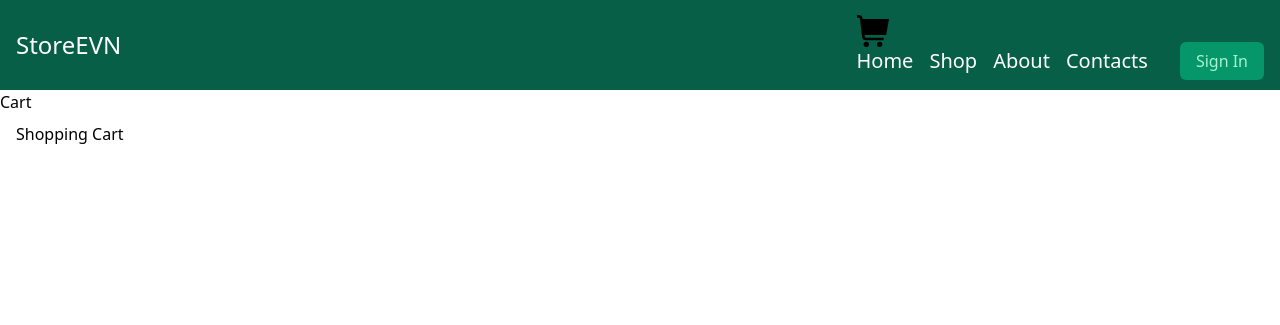
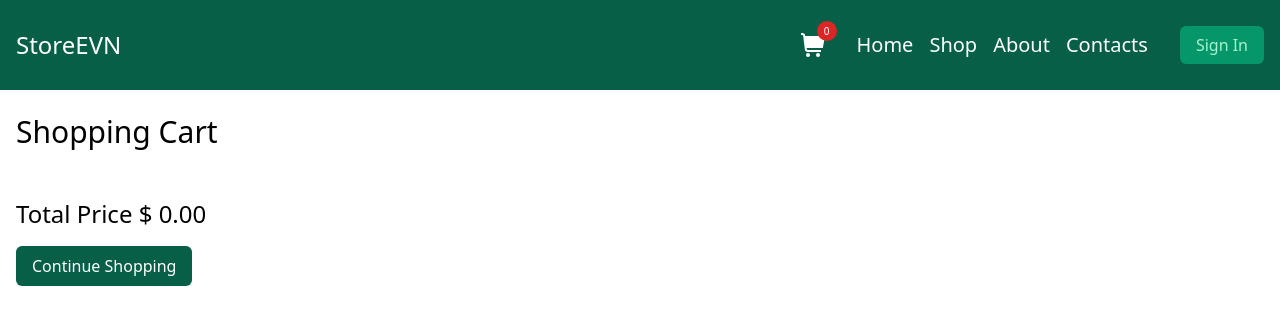
Before and after one commit to aghababyanara/Store, a Django app: page /cart/ in a window 1280 px wide. Shown: the top 325 px of the page. Run offline with Django 5.2, Linux system fonts and the light colour scheme; some libraries are stand-ins or nearby versions.

Commit message:
added cart all

```diff
--- a/cart/cart.py
+++ b/cart/cart.py
@@ -10,7 +10,6 @@ class Cart:
 
         if not cart:
             cart = self.session[settings.CART_SESSION_ID] = {}
-
         self.cart = cart
 
     def add(self, product, quantity=1, override_quantity=False):
@@ -40,6 +39,7 @@ class Cart:
         product_ids = self.cart.keys()
         products = Product.objects.filter(id__in=product_ids)
         cart = self.cart.copy()
+
         for product in products:
             cart[str(product.id)]["product"] = product
 
@@ -54,14 +54,7 @@ class Cart:
     def clear(self):
         del self.session[settings.CART_SESSION_ID]
 
-    # def get_total_price(self):
-    #     total = (
-    #         (
-    #             Decimal(item["price"]) -
-    #             Decimal(item["price"]) *
-    #             Decimal(item["product"].discount / 100)
-    #         )
-    #         * item["quantity"] for item in self.cart.values()
-    #     )
-
-    #     return format(total, ".2f")
+    def get_total_price(self):
+        total = sum((Decimal(item["price"]) - (Decimal(item["price"]) * Decimal(
+            item["product"].discount / 100))) * item["quantity"] for item in self.cart.values())
+        return format(total, ".2f")
--- a/cart/forms.py
+++ b/cart/forms.py
@@ -4,11 +4,11 @@ PRODUCT_QUANTITY_CHOICES = [(i, str(i)) for i in range(1, 11)]
 
 
 class CartAddProductForm(forms.Form):
-    quantity = forms.TypedMultipleChoiceField(
+    quantity = forms.TypedChoiceField(
         choices=PRODUCT_QUANTITY_CHOICES,
         coerce=int
     )
-    overried = forms.BooleanField(
+    override = forms.BooleanField(
         required=False,
         initial=False,
         widget=forms.HiddenInput
--- a/cart/templates/cart/cart_detail.html
+++ b/cart/templates/cart/cart_detail.html
@@ -4,49 +4,67 @@
 {% block title %} Cart {% endblock %}
 
 {% block header %}
-  <h1>Cart</h1>
+  <div class="container mx-auto px-4 py-2">
+    <h1 class="text-3xl my-4">Shopping Cart</h1>
+  </div>
+
 {% endblock header %}
-
 
 {% block content %}
   <main class="container mx-auto px-4 py-2">
-    <h2>Shopping Cart</h2>
-
-    <div>
-      {% for item in cart  %}
+    <div class="bg-emerald-800 rounded-md mb-4">
+      {% for item in cart %}
         {% with product=item.product %}
-          <div>
+          <div class="p-4">
+            <div class="flex gap-4 mb-2">
+              <div class="min-w-[64px] h-[64px]">
+                {% if product.image %}
+                  <img class="w-[64px] h-[64px] object-cover" src="{{product.image.url}}" alt="{{product.name}}">
+                {% else %}
+                  <img class="w-[64px] h-[64px] object-cover" src="https://thumb.ac-illust.com/b1/b170870007dfa419295d949814474ab2_t.jpeg" alt="{{product.name}}">
+                {% endif %}
+              </div>
+              <h4 class="text-white mb-2">
+                <a href="{{product.get_absolute_url}}">
+                  {{product.name}}
+                </a>
+              </h4>
+            </div>
+            <p class="text-white mb-2">Quantity: {{item.quantity}}</p>
             <div>
-              {% if product.image %}
-                <img class="w-full h-full object-cover" src="{{product.image.url}}" alt="{{product.name}}">
+              {% if product.discount %}
+                <p class="line-through text-gray-400">$ {{product.price}}</p>
+                <p class="text-white mb-2">$ {{product.discount_price}}</p>
               {% else %}
-                <img class="w-full h-full object-cover" src="https://thumb.ac-illust.com/b1/b170870007dfa419295d949814474ab2_t.jpeg" alt="{{product.name}}">
+                <p class="text-white mb-2">$ {{product.price}}</p>
               {% endif %}
             </div>
-            <h4>
-              {{product.name}}
-            </h4>
-            <p>Quantity: {{item.quantity}}</p>
-            <p>
-              {% if product.discount %}
-                <p class="line-through">$ {{product.price}}</p>
-                <p>$ {{product.discount_price}}</p>
-              {% else %}
-                <p>$ {{product.price}}</p>
-              {% endif %}
-            </p>
             <div>
-              <form action="{% url 'cart:cart_remove' product.id %}" method="POST">
+              <form action="{% url 'cart:cart_remove' product.id %}" method="post">
                 {% csrf_token %}
-                <input type="submit" value="Remove">
+                <input
+                  type="submit"
+                  value="Remove"
+                  class="block w-fit px-4 py-2 rounded-md mt-4 text-white bg-emerald-600 cursor-pointer"
+                >
               </form>
             </div>
           </div>
         {% endwith %}
       {% endfor %}
     </div>
+
     <div>
-      {% comment %} <h5>Total: $ {{cart.get_total_price}}</h5> {% endcomment %}
+      <h5 class="text-2xl">Total Price $ {{cart.get_total_price}}</h5>
+    </div>
+    <div class="flex gap-4">
+      <a href="/shop" class="block w-fit px-4 py-2 rounded-md mt-4 text-white bg-emerald-800">Continue Shopping</a>
+
+      {% with cart_quantity=cart|length  %}
+        {% if cart_quantity > 0 %}
+          <a href="#" class="block w-fit px-4 py-2 rounded-md mt-4 text-white bg-emerald-800">Checkout</a>
+        {% endif %}
+      {% endwith %}
     </div>
   </main>
 {% endblock content %}
--- a/cart/urls.py
+++ b/cart/urls.py
@@ -5,6 +5,6 @@ app_name = "cart"
 
 urlpatterns = [
     path("", cart_detail, name="cart_detail"),
-    path("add/<int:product_id>", cart_add, name="cart_add"),
-    path("remove/<int:product_id>", cart_remove, name="cart_remove")
+    path("add/<int:product_id>/", cart_add, name="cart_add"),
+    path("remove/<int:product_id>/", cart_remove, name="cart_remove")
 ]
--- a/cart/views.py
+++ b/cart/views.py
@@ -1,3 +1,4 @@
+
 from django.shortcuts import render, redirect, get_object_or_404
 from django.views.decorators.http import require_POST
 from main.models import Product
@@ -15,7 +16,7 @@ def cart_add(request, product_id):
         cart.add(
             product=product,
             quantity=cd["quantity"],
-            override_quantity=cd["override_quantity"]
+            override_quantity=cd["override"]
         )
     return redirect("cart:cart_detail")
 
@@ -30,4 +31,4 @@ def cart_remove(request, product_id):
 
 def cart_detail(request):
     cart = Cart(request)
-    return render(request, "./cart/cart_detail.html", {"cart": cart})
+    return render(request, "cart/cart_detail.html", {"cart": cart})
--- a/main/models.py
+++ b/main/models.py
@@ -17,7 +17,7 @@ class Category(models.Model):
 
 class Product(models.Model):
     name = models.CharField(max_length=255)
-    slug = models.SlugField(max_length=255)
+    slug = models.SlugField(max_length=255, unique=True)
     image = models.ImageField(upload_to="products/", blank=True)
     descr = models.TextField(blank=True)
     price = models.DecimalField(max_digits=10, decimal_places=2)
--- a/main/templates/main/base.html
+++ b/main/templates/main/base.html
@@ -13,17 +13,34 @@
 </head>
 
 <body>
-  <nav class="bg-emerald-800">
+  <nav class="bg-emerald-800 sticky top-0 z-[2]">
     <div class="container min-h-[90px] mx-auto px-4 py-2 flex justify-between items-center">
       <div>
         <h4>
           <a href="/" class="text-white text-2xl">StoreEVN</a>
         </h4>
       </div>
-      <div>
+      <div class="flex items-center gap-8">
+        <!-- Cart start -->
         <div>
-          <svg  viewBox="0 0 24 24" width="32" height="32"><path d="M24,3H4.242L4.2,2.649A3,3,0,0,0,1.222,0H0V2H1.222a1,1,0,0,1,.993.883L3.8,16.351A3,3,0,0,0,6.778,19H20V17H6.778a1,1,0,0,1-.993-.884L5.654,15H21.836Z"/><circle cx="7" cy="22" r="2"/><circle cx="17" cy="22" r="2"/></svg>
+          <a href="{% url 'cart:cart_detail' %}" class="relative">
+            <span class="flex justify-center items-center absolute right-[-12px] top-[-12px] bg-red-600 leading-0 text-white text-[10px] w-5 h-5 rounded-full">
+              {% with cart_quantity=cart|length %}
+                {% if cart_quantity > 0 %}
+                  {{cart_quantity}}
+                {% else %}
+                  0
+                {% endif %}
+              {% endwith %}
+            </span>
+            <svg viewBox="0 0 24 24" width="24" height="24">
+              <path class="fill-white" d="M24,3H4.242L4.2,2.649A3,3,0,0,0,1.222,0H0V2H1.222a1,1,0,0,1,.993.883L3.8,16.351A3,3,0,0,0,6.778,19H20V17H6.778a1,1,0,0,1-.993-.884L5.654,15H21.836Z"/>
+              <circle class="fill-white" cx="7" cy="22" r="2"/>
+              <circle class="fill-white" cx="17" cy="22" r="2"/>
+            </svg>
+          </a>
         </div>
+        <!-- Cart End -->
         <button data-mobileMenuBtn class="min-[768px]:hidden">
           <svg viewBox="0 0 490.667 490.667" width="24" height="24">
             <g class="fill-white">
@@ -50,7 +67,7 @@
             max-[768px]:bg-emerald-800
           "
         >
-          <ul class="flex gap-4 max-[768px]:flex-col max-[768px]:text-center">
+          <ul class="flex gap-4 z-40 max-[768px]:flex-col max-[768px]:text-center">
             <li>
               <a
                 href="{% url 'main:index' %}"
@@ -117,10 +134,8 @@
   </nav>
 
   <header>
-    <div>
-      {% block header %}
-      {% endblock header %}
-    </div>
+    {% block header %}
+    {% endblock header %}
   </header>
 
   {% block content %}
--- a/main/templates/main/shop.html
+++ b/main/templates/main/shop.html
@@ -1,3 +1,4 @@
+
 {% extends "./base.html" %}
 {% load static %}
 
@@ -6,7 +7,9 @@
 {% endblock title %}
 
 {% block header %}
-  <h1>Shop</h1>
+  <div class="container mx-auto px-4 py-2">
+    <h1 class="text-3xl my-4">Shop</h1>
+  </div>
 {% endblock header %}
 
 {% block content %}
--- a/main/urls.py
+++ b/main/urls.py
@@ -1,3 +1,4 @@
+
 from django.urls import path
 
 from .views import (
@@ -10,9 +11,11 @@ app_name = "main"
 
 urlpatterns = [
     path("", index, name="index"),
-    path("shop/<slug:category_slug>/<slug:product_slug>", product_details, name="product_details"),
+    path("shop/", shop, name="shop"),
     path("shop/<slug:category_slug>", category, name="category"),
-    path("shop/", shop, name="shop"),
+    path("shop/<slug:category_slug>/<slug:product_slug>",
+         product_details, name="product_details"),
+
     path("about/", about, name="about"),
     path("contacts/", contacts, name="contacts"),
 ]
```
Also changed, not shown: main/templates/main/about.html (+3 -5 lines), main/templates/main/category.html (+4 -3 lines), main/templates/main/includes/categories.html (+6 -3 lines), main/templates/main/includes/paginator.html (+9 -3 lines), main/templates/main/index.html (+24 -62 lines), main/templates/main/product-details.html (+11 -5 lines), main/views.py (+15 -14 lines), db.sqlite3, main/migrations/0005_alter_product_slug.py (added), 1 other file.
